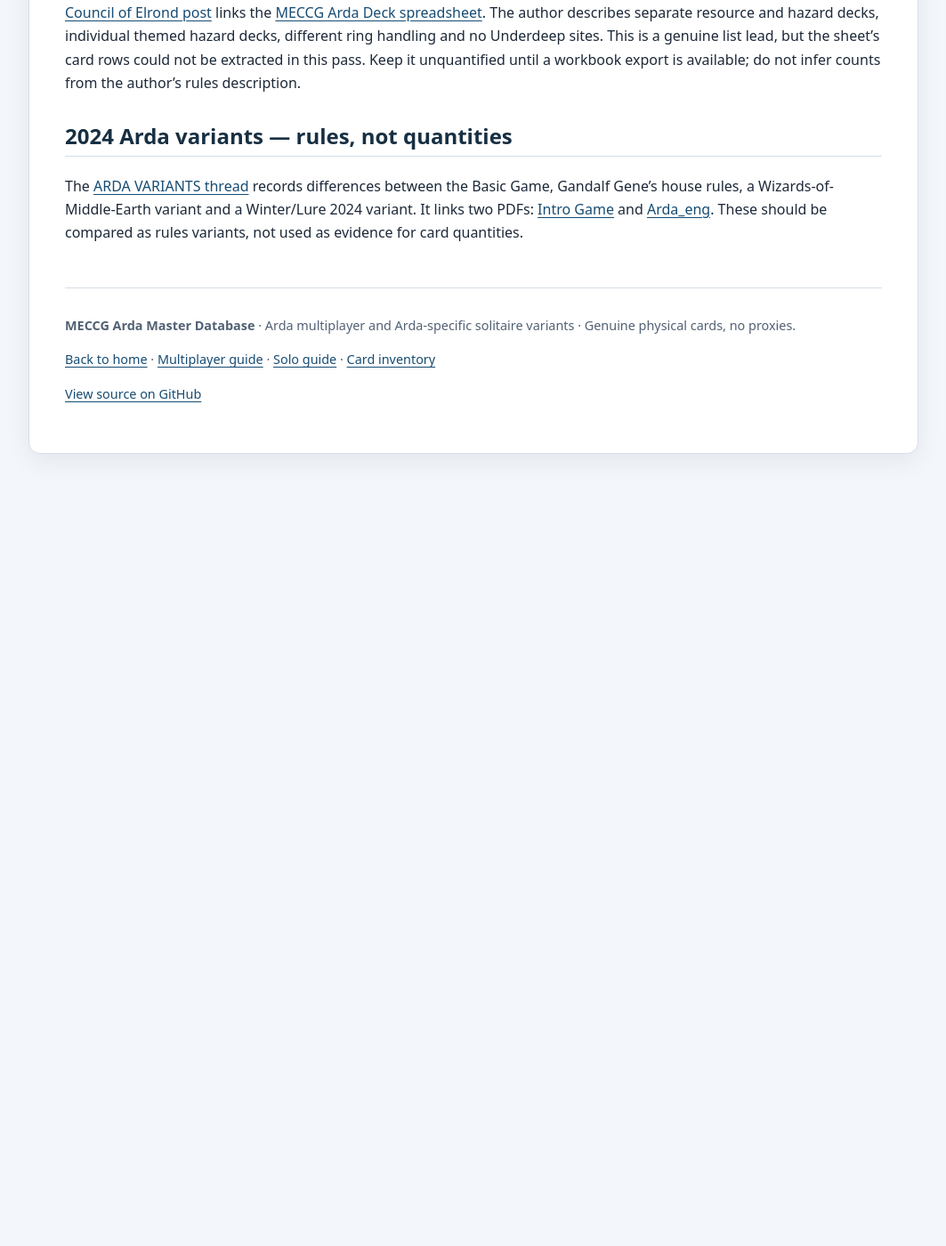
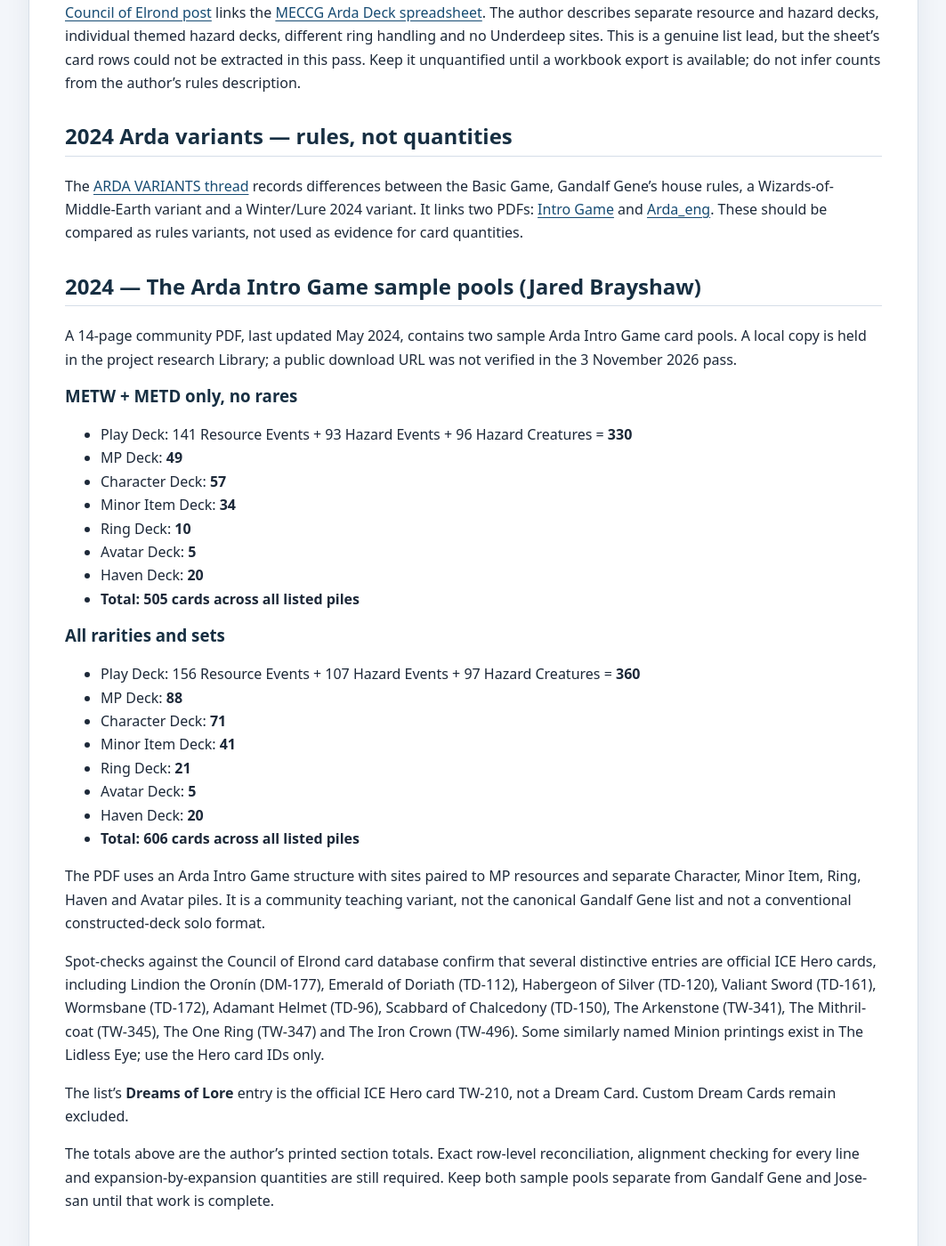
Before and after one commit to JamSpot/meccg-arda-master-database, a Jekyll site: the page built from docs/comparison-lists.md, in a window 1280 px wide and 1400 px high, scrolled down 3191 px. Shown: the whole window at 89% size, without its empty margins (108-1171 px from the left). Built offline with Jekyll 4.4.1, drawn with Linux system fonts in a browser that asks for light colours; our own code applies the rules of GitHub Pages for plain Markdown files; before the commit the page ends 3725 px from its top, so only the background shows below that.

Commit message:
Add Arda Intro Game sample-pool comparison

```diff
--- a/docs/comparison-lists.md
+++ b/docs/comparison-lists.md
@@ -82,3 +82,38 @@ This is a rules baseline, not an exact list. The current Gandalf Gene transcript
 ## 2024 Arda variants — rules, not quantities
 
 The [ARDA VARIANTS thread](https://www.councilofelrond.org/forum/viewtopic.php?f=37&t=4992) records differences between the Basic Game, Gandalf Gene's house rules, a Wizards-of-Middle-Earth variant and a Winter/Lure 2024 variant. It links two PDFs: [Intro Game](https://www.councilofelrond.org/forum/download/file.php?id=4315) and [Arda_eng](https://www.councilofelrond.org/forum/download/file.php?id=4286). These should be compared as rules variants, not used as evidence for card quantities.
+
+
+## 2024 — The Arda Intro Game sample pools (Jared Brayshaw)
+
+A 14-page community PDF, last updated May 2024, contains two sample Arda Intro Game card pools. A local copy is held in the project research Library; a public download URL was not verified in the 3 November 2026 pass.
+
+### METW + METD only, no rares
+
+- Play Deck: 141 Resource Events + 93 Hazard Events + 96 Hazard Creatures = **330**
+- MP Deck: **49**
+- Character Deck: **57**
+- Minor Item Deck: **34**
+- Ring Deck: **10**
+- Avatar Deck: **5**
+- Haven Deck: **20**
+- **Total: 505 cards across all listed piles**
+
+### All rarities and sets
+
+- Play Deck: 156 Resource Events + 107 Hazard Events + 97 Hazard Creatures = **360**
+- MP Deck: **88**
+- Character Deck: **71**
+- Minor Item Deck: **41**
+- Ring Deck: **21**
+- Avatar Deck: **5**
+- Haven Deck: **20**
+- **Total: 606 cards across all listed piles**
+
+The PDF uses an Arda Intro Game structure with sites paired to MP resources and separate Character, Minor Item, Ring, Haven and Avatar piles. It is a community teaching variant, not the canonical Gandalf Gene list and not a conventional constructed-deck solo format.
+
+Spot-checks against the Council of Elrond card database confirm that several distinctive entries are official ICE Hero cards, including Lindion the Oronín (DM-177), Emerald of Doriath (TD-112), Habergeon of Silver (TD-120), Valiant Sword (TD-161), Wormsbane (TD-172), Adamant Helmet (TD-96), Scabbard of Chalcedony (TD-150), The Arkenstone (TW-341), The Mithril-coat (TW-345), The One Ring (TW-347) and The Iron Crown (TW-496). Some similarly named Minion printings exist in The Lidless Eye; use the Hero card IDs only.
+
+The list's **Dreams of Lore** entry is the official ICE Hero card TW-210, not a Dream Card. Custom Dream Cards remain excluded.
+
+The totals above are the author's printed section totals. Exact row-level reconciliation, alignment checking for every line and expansion-by-expansion quantities are still required. Keep both sample pools separate from Gandalf Gene and Jose-san until that work is complete.
```
